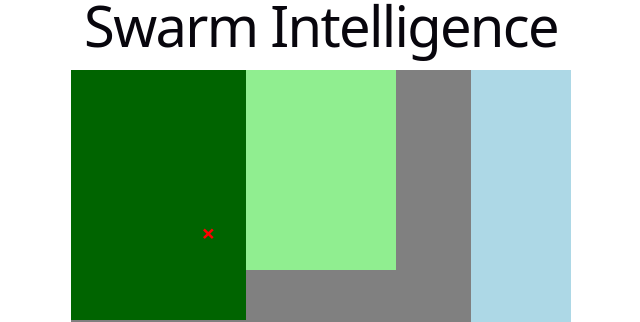
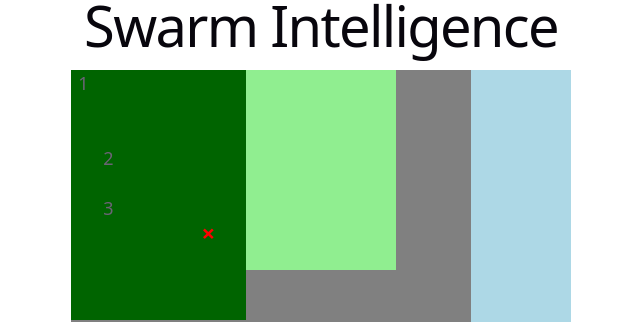
Before and after one commit to sofialundstrom/TNM114, a React (Vite) app: page / in a window 1280 px wide. Shown: the part 133-455 px from the top of the page, without its empty margins (319-959 px from the left). Built offline with nearby package versions, Linux system fonts and the light colour scheme.

Commit message:
added agents without functionality

```diff
--- a/src/App.tsx
+++ b/src/App.tsx
@@ -1,6 +1,7 @@
 import "./App.css";
 import Map from "./components/Map";
 import { createMap, target } from "./data/mapData";
+import { initialAgents } from "./data/agentData";
 
 const cells = createMap();
 
@@ -9,7 +10,7 @@ function App() {
     <div>
       <h1>Swarm Intelligence</h1>
       <div>
-        <Map cells={cells} target={target} />
+        <Map cells={cells} target={target} agents={initialAgents} />
       </div>
     </div>
   );
--- a/src/components/Agent.tsx
+++ b/src/components/Agent.tsx
@@ -0,0 +1,11 @@
+import type { Agent as AgentType } from "../types/types";
+
+type AgentProps = {
+  agent: AgentType;
+};
+
+function Agent({ agent }: AgentProps) {
+  return <span className="agent">{agent.id}</span>;
+}
+
+export default Agent;
--- a/src/components/Map.tsx
+++ b/src/components/Map.tsx
@@ -1,17 +1,23 @@
-import type { Cell, Target } from "../types/types";
+import type { Cell, Target, Agent as AgentType } from "../types/types";
+import Agent from "./Agent";
 
 type MapProps = {
   cells: Cell[];
   target: Target;
+  agents: AgentType[];
 };
 
-function Map({ cells, target }: MapProps) {
+function Map({ cells, target, agents }: MapProps) {
   return (
     <div className="map">
       {/* Loops through every cell in the array */}
       {cells.map((cell) => {
         // Checks if the target is located in this cell
         const hasTarget = cell.x === target.x && cell.y === target.y;
+
+        const agent = agents.find(
+          (agent) => agent.x === cell.x && agent.y === cell.y,
+        );
 
         // Creates and returns a div for each cell
         return (
@@ -23,6 +29,7 @@ function Map({ cells, target }: MapProps) {
           >
             {/* Shows a red X if the target is in this cell */}
             {hasTarget && <span className="target">×</span>}
+            {agent && <Agent agent={agent} />}
           </div>
         );
       })}
--- a/src/data/agentData.ts
+++ b/src/data/agentData.ts
@@ -2,7 +2,7 @@ import type { Agent } from "../types/types";
 
 // Creates the agents and their starting positions
 export const initialAgents: Agent[] = [
-  { id: 1, x: 1, y: 1 },
+  { id: 1, x: 0, y: 0 },
   { id: 2, x: 1, y: 3 },
   { id: 3, x: 1, y: 5 },
 ];
```
